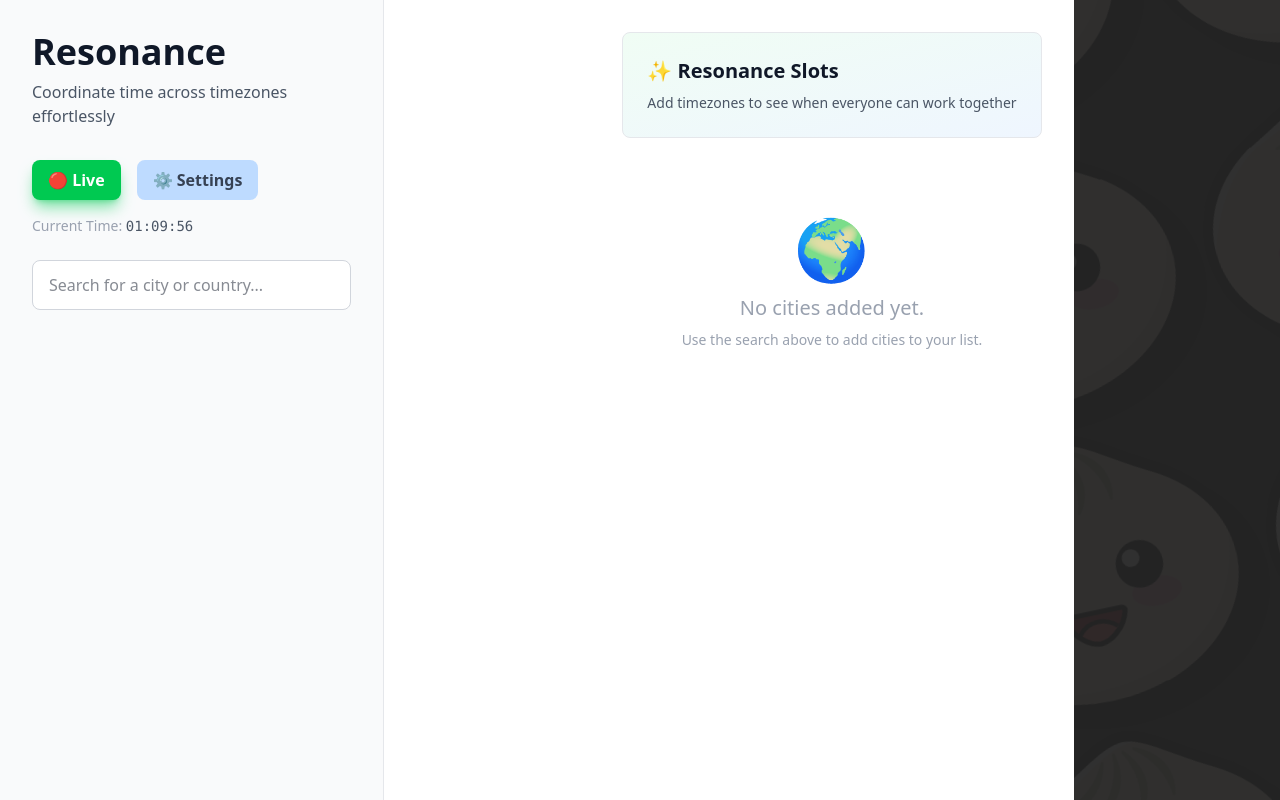
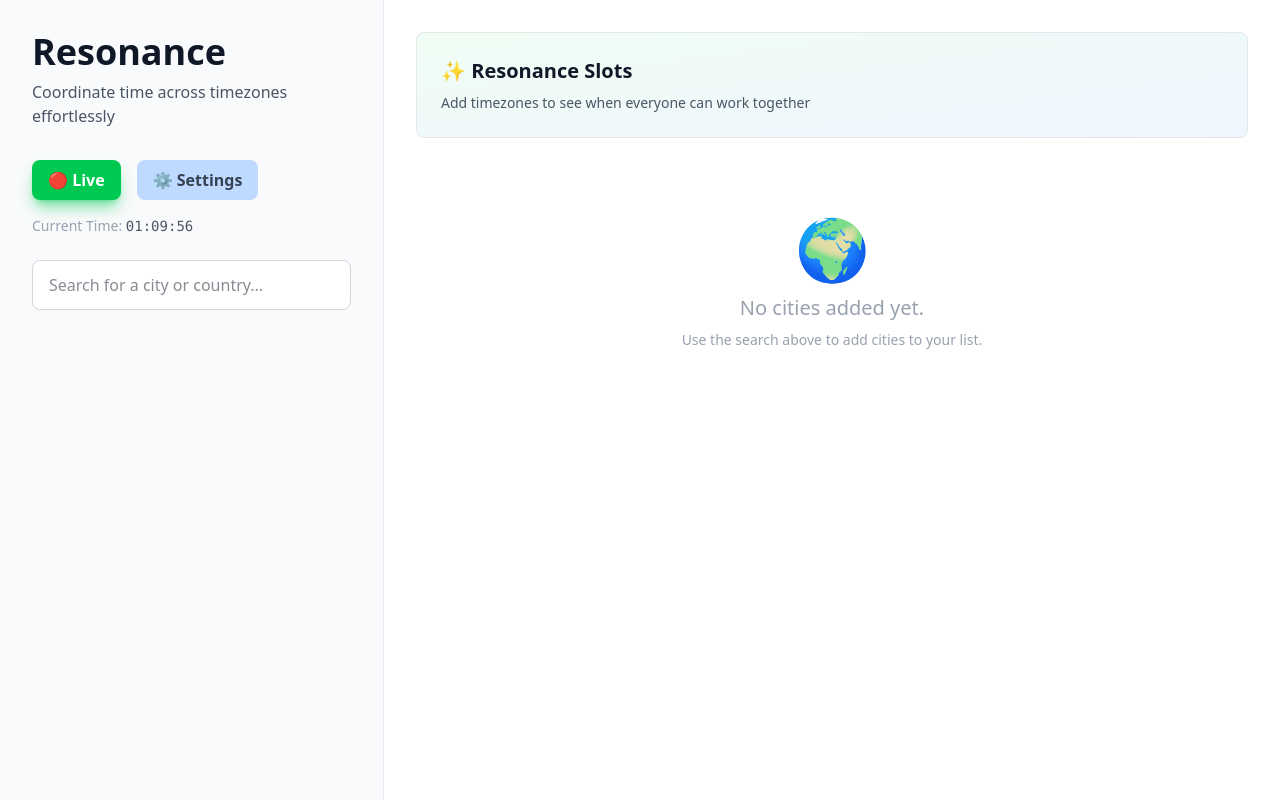
Before and after one commit to peylix/resonance-app, a React (Vite) app: page / in a window 1280 px wide. Built offline with nearby package versions, Linux system fonts and the light colour scheme.

Commit message:
Adjust the CSS

```diff
--- a/src/index.css
+++ b/src/index.css
@@ -2,42 +2,11 @@
 
 @layer base {
   :root {
-    @apply text-[rgba(255,255,255,0.87)] bg-[#242424] font-sans;
+    @apply text-gray-900 bg-white font-sans antialiased;
   }
 
   body {
-    @apply grid place-items-center min-w-[320px] min-h-screen relative m-0;
-  }
-}
-
-body::before {
-  content: "";
-  position: fixed;
-  inset: 0;
-  z-index: -1;
-  opacity: 0.05;
-  background: url("./logo.svg");
-  background-size: 256px;
-  transform: rotate(-12deg) scale(1.35);
-  animation: slide 30s linear infinite;
-  pointer-events: none;
-}
-
-@keyframes slide {
-  from {
-    background-position: 0 0;
-  }
-  to {
-    background-position: 256px 224px;
-  }
-}
-
-@keyframes spin {
-  from {
-    transform: rotate(0);
-  }
-  to {
-    transform: rotate(360deg);
+    @apply min-w-[320px] min-h-screen m-0;
   }
 }
 
```
